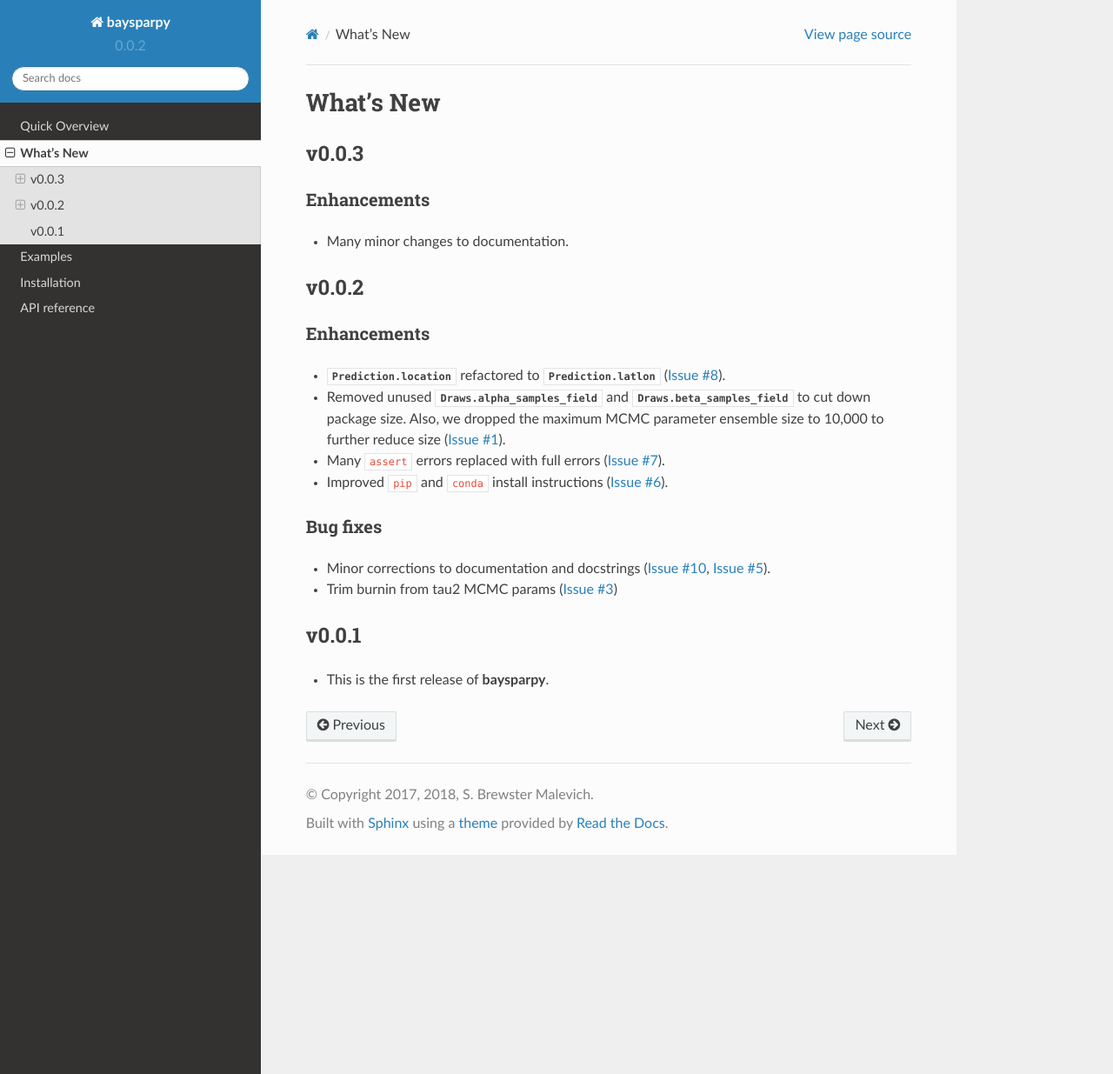
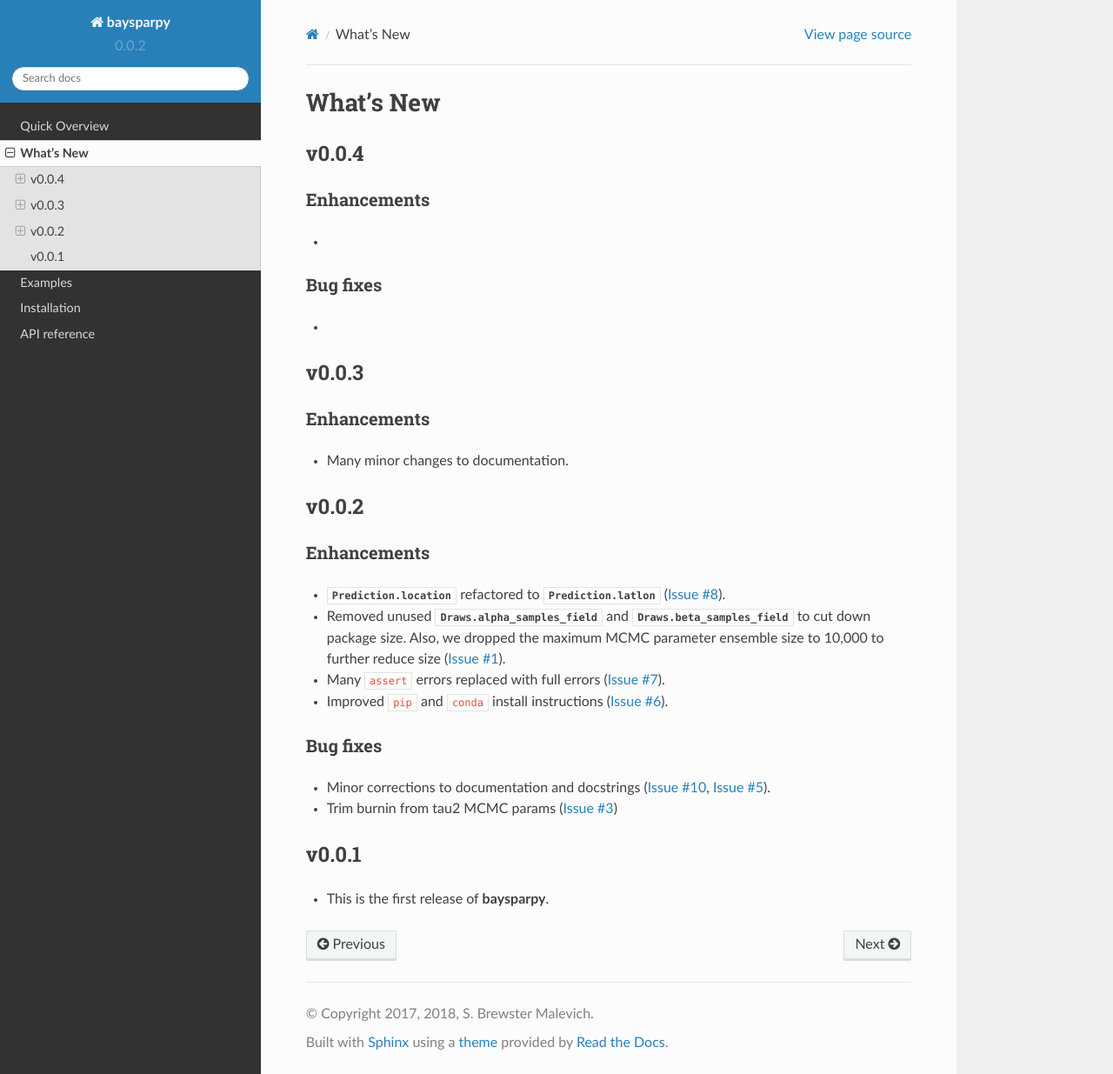
Before and after one commit to brews/baysparpy, a Sphinx documentation site: the page built from docs/whats_new.rst, in a window 1280 px wide and 1235 px high. Shown: the whole window at 87% size. Built offline with Sphinx 7.4.7 and the Read the Docs theme 2.0.0, drawn with Linux system fonts in a browser that asks for light colours; the version number is read from the project's files by our own code.

Commit message:
Revert to dev version

```diff
--- a/docs/whats_new.rst
+++ b/docs/whats_new.rst
@@ -2,6 +2,20 @@
 
 What's New
 ==========
+
+.. _whats-new.0.0.4:
+
+v0.0.4
+------
+
+Enhancements
+~~~~~~~~~~~~
+-
+
+Bug fixes
+~~~~~~~~~
+-
+
 
 .. _whats-new.0.0.3:
 
```
